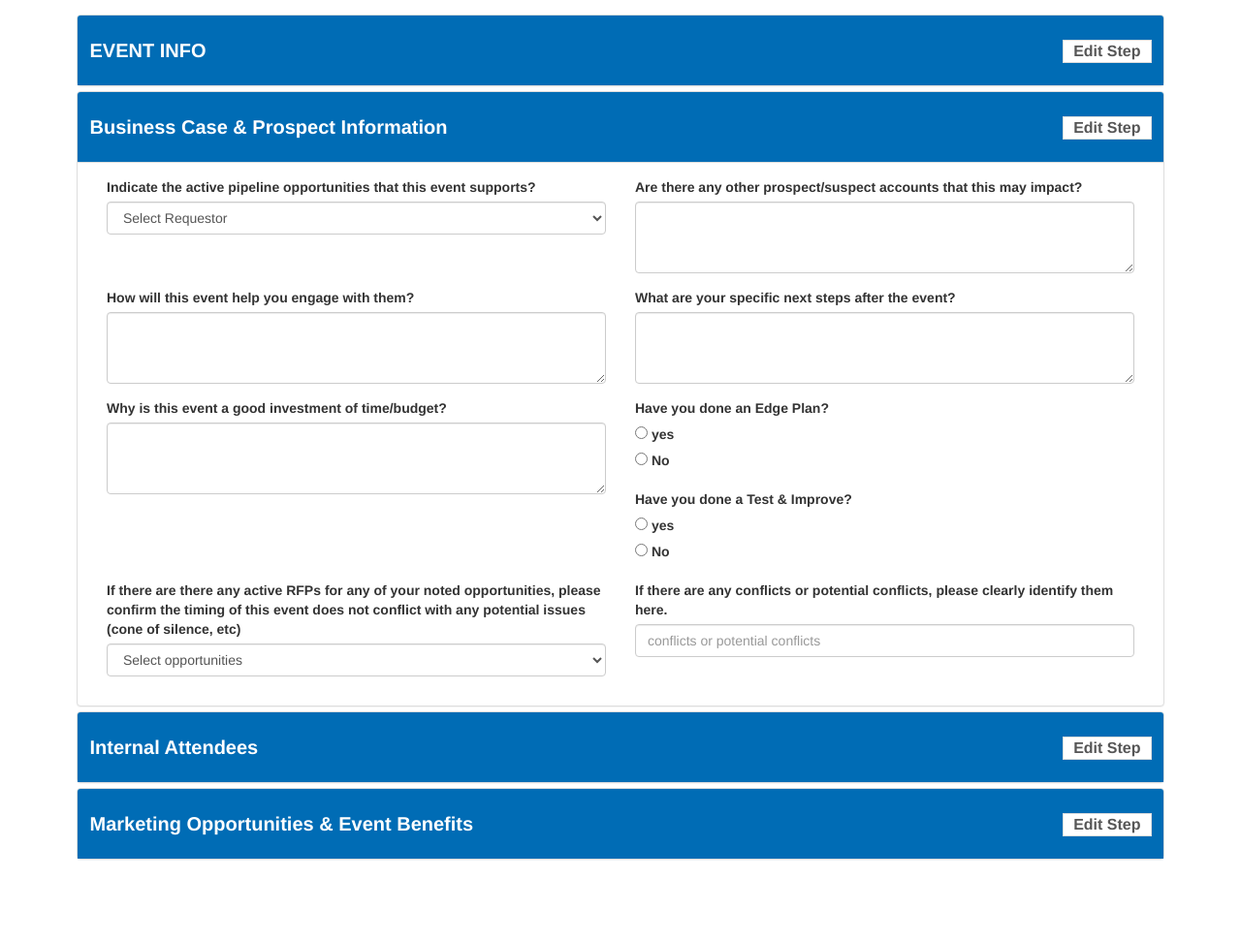
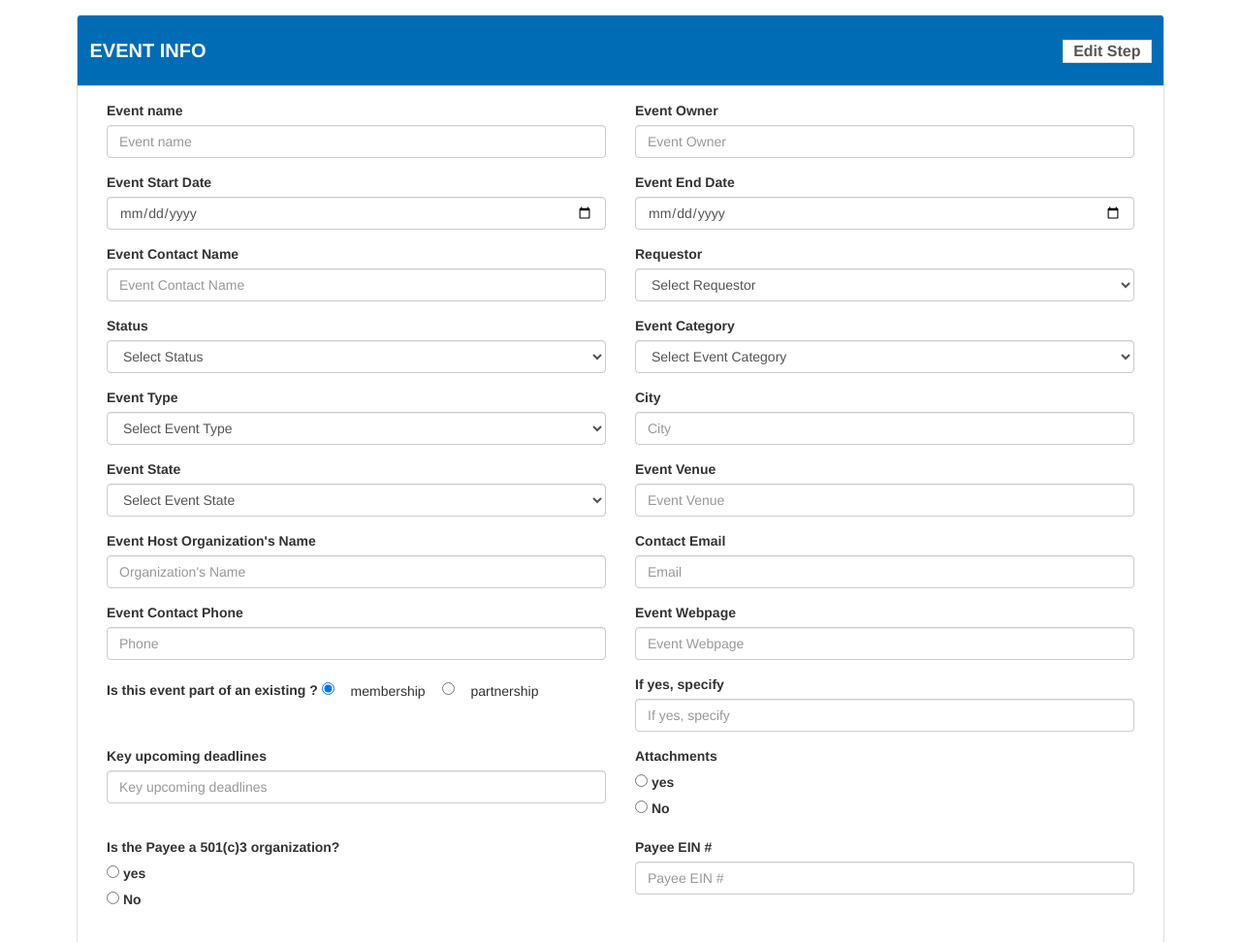
Before and after one commit to Crmit-Mukesh-jain/AccordionForms, a plain HTML site: page index.html in a window 1280 px wide. Shown: the top 972 px of the page at 97% size. Drawn offline with nearby package versions, Linux system fonts and the light colour scheme.

Commit message:
Change Based on requirement 1

```diff
--- a/index.html
+++ b/index.html
@@ -43,7 +43,7 @@
                 <a data-toggle="collapse" data-parent="#accordion" href="#collapse1">EVENT INFO<div class="edit-step">Edit Step</div></a>
               </h4>
             </div>
-            <div id="collapse1" class="panel-collapse collapse">
+            <div id="collapse1" class="panel-collapse collapse in">
               <div class="panel-body">
                 <!-- <form>
                   <h2>Organization Information</h2><br>
@@ -526,7 +526,7 @@
                 <a data-toggle="collapse" data-parent="#accordion" href="#collapse2">Business Case & Prospect Information<div class="edit-step">Edit Step</div></a>
               </h4>
             </div>
-            <div id="collapse2" class="panel-collapse collapse in">
+            <div id="collapse2" class="panel-collapse collapse">
               <div class="panel-body">
                 <form>
                   <div class="form-row">
```
